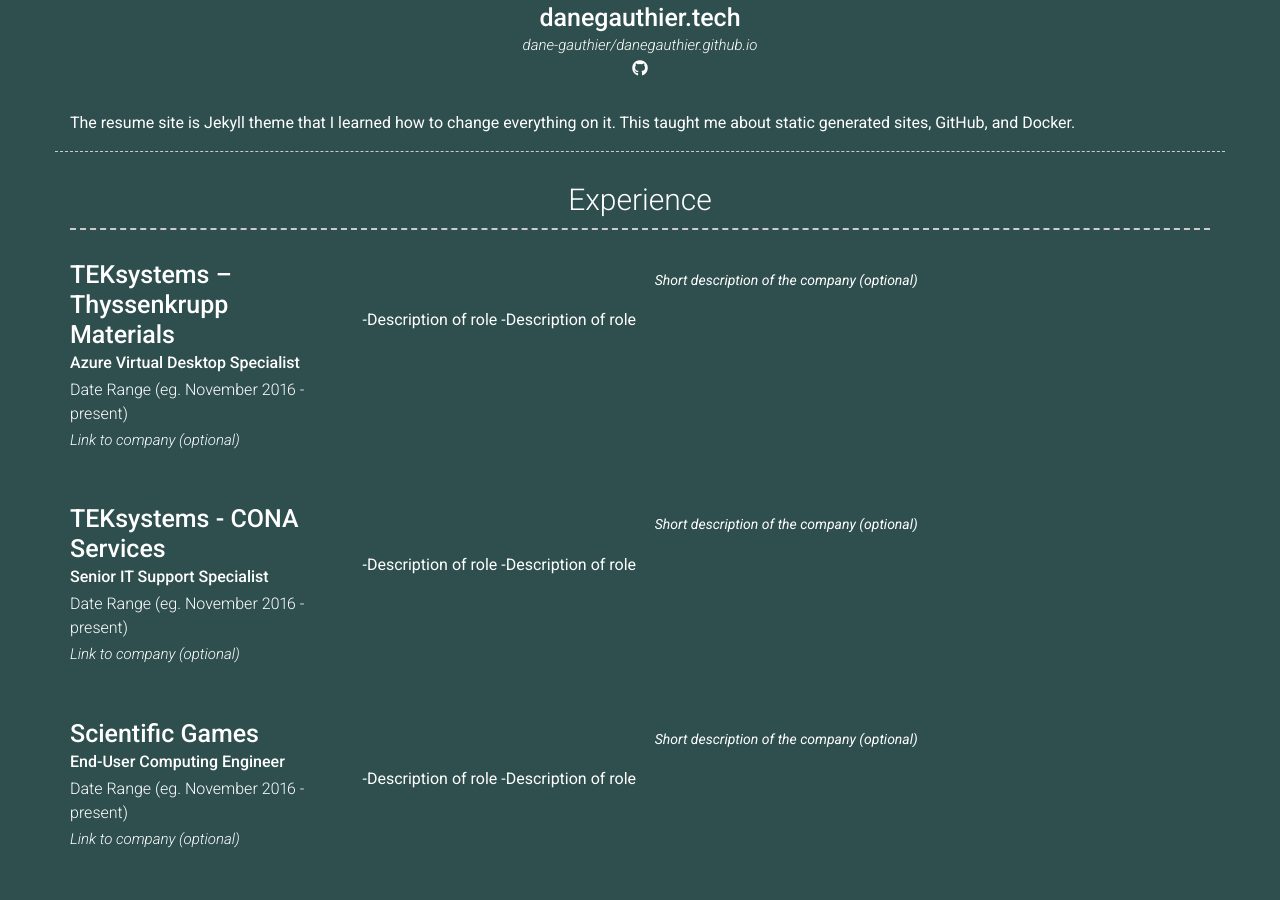
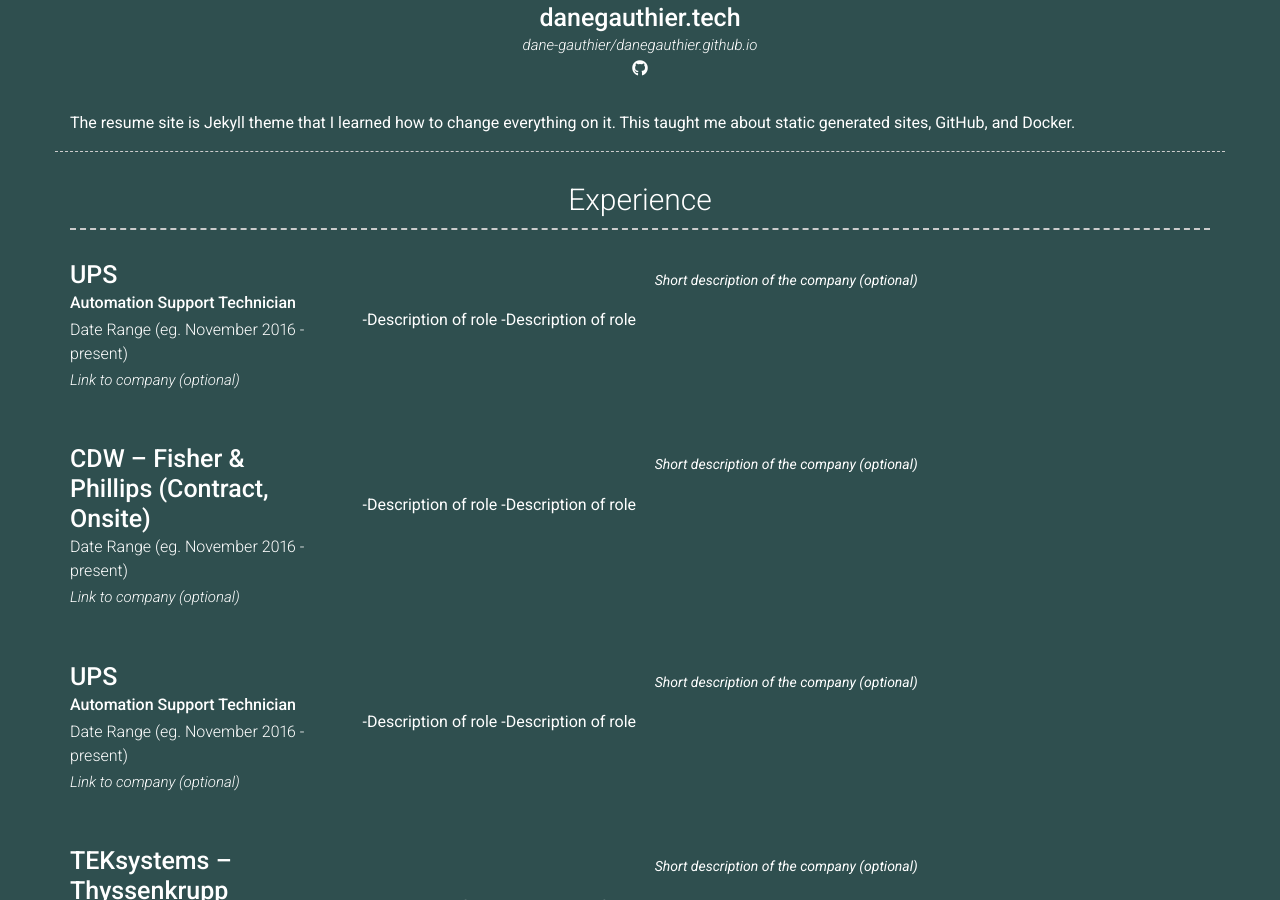
Before and after one commit to dane-gauthier/danegauthier.github.io, a Jekyll site: the page built from index.md, in a window 1280 px wide and 900 px high, scrolled down 627 px. Built offline with Jekyll 4.4.1, drawn with Linux system fonts in a browser that asks for light colours; nearby versions of some CDN libraries.

Commit message:
Company names and Job titles

```diff
--- a/_config.yml
+++ b/_config.yml
@@ -50,6 +50,36 @@
   - title: Experience
     layout: list
     content:
+      - layout: left
+        title: UPS
+        sub_title: Automation Support Technician
+        caption: Date Range (eg. November 2016 - present)
+        link: Link to company (optional)
+        quote: >
+          Short description of the company (optional)
+        description: | # this will include new lines to allow paragraphs
+          -Description of role
+          -Description of role
+      - layout: left
+        title: CDW – Fisher & Phillips (Contract, Onsite)
+        sub_title:
+        caption: Date Range (eg. November 2016 - present)
+        link: Link to company (optional)
+        quote: >
+          Short description of the company (optional)
+        description: | # this will include new lines to allow paragraphs
+          -Description of role
+          -Description of role
+      - layout: left
+        title: UPS
+        sub_title: Automation Support Technician
+        caption: Date Range (eg. November 2016 - present)
+        link: Link to company (optional)
+        quote: >
+          Short description of the company (optional)
+        description: | # this will include new lines to allow paragraphs
+          -Description of role
+          -Description of role
       - layout: left
         title: TEKsystems – Thyssenkrupp Materials
         sub_title: Azure Virtual Desktop Specialist
```
